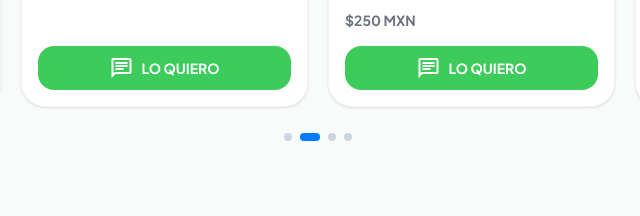
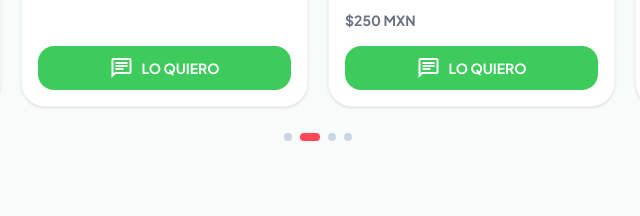
Before and after one commit to franloco4ever/the-delovery, an Astro site: page / in a window 1280 px wide. Shown: the part 1340-1556 px from the top of the page, 322-962 px from the left. Built offline with nearby package versions, Linux system fonts and the light colour scheme; Astro itself is replaced by a stand-in of ours.

Commit message:
styles: agregando color a paginacion

```diff
--- a/src/styles/global.css
+++ b/src/styles/global.css
@@ -39,6 +39,7 @@
 }
 :root {
   --swiper-theme-color: #ff4757;
+  --swiper-pagination-color: #ff4757;
   --swiper-pagination-bullet-inactive-color: #cbd5e1;
   --swiper-pagination-bullet-inactive-opacity: 1;
 }
```
